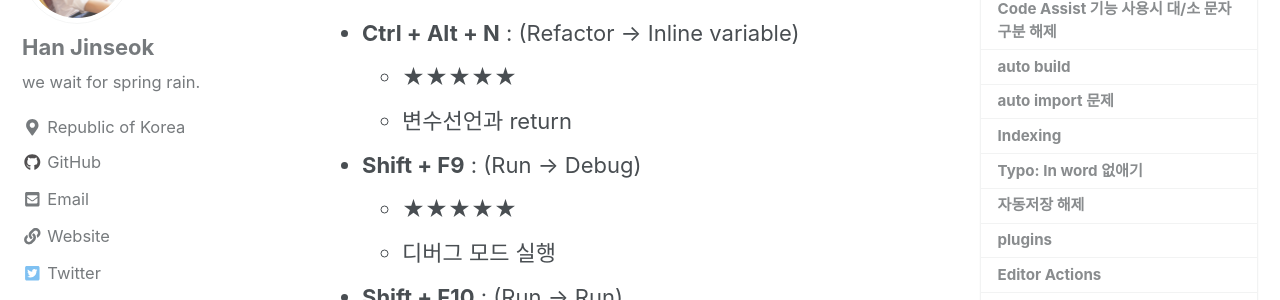
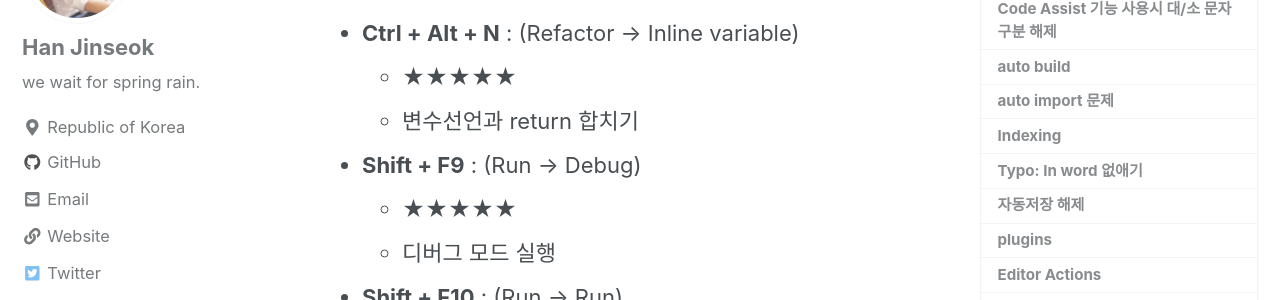
Before and after one commit to moregorenine/moregorenine.github.io, a Jekyll site: the page built from _posts/intellij/2019-11-28-intellij-keymap.md, in a window 1280 px wide and 900 px high, scrolled down 5280 px. Shown: the part 152-452 px from the top of the window. Built offline with Jekyll 4.4.1, drawn with Linux system fonts in a browser that asks for light colours; nearby versions of some CDN libraries; comment, search, counter and statistics services are not loaded; a style sheet for code colours, icons or effects is not loaded.

Commit message:
Update 2019-11-28-intellij-keymap.md

```diff
--- a/_posts/intellij/2019-11-28-intellij-keymap.md
+++ b/_posts/intellij/2019-11-28-intellij-keymap.md
@@ -108,7 +108,7 @@ intellij 가 종종 하단부에 Indexing 작업을 하는게 보일 것이다.
   - 이름 변경
 - **Ctrl + Alt + N** : (Refactor → Inline variable)
   - ★★★★★
-  - 변수선언과 return
+  - 변수선언과 return 합치기
 - **Shift + F9** : (Run → Debug)
   - ★★★★★
   - 디버그 모드 실행
```
